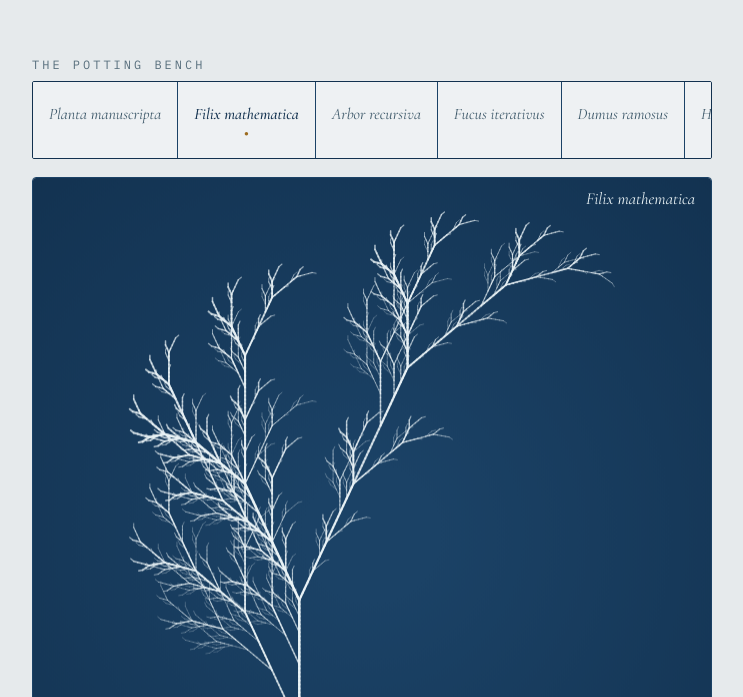
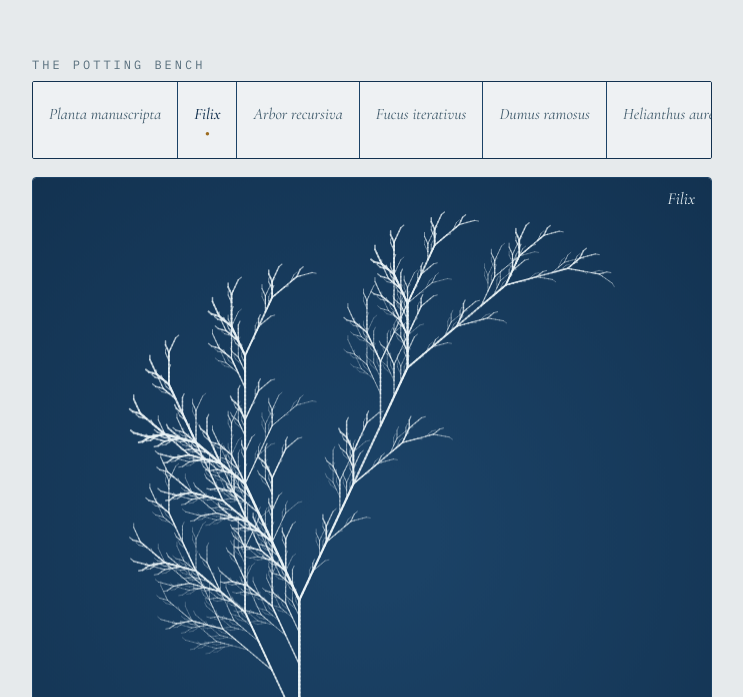
Before and after one commit to or-ni-thology/Planta-Manuscripta, a React (Vite) app: page / in a window 1280 px wide. Shown: the part 103-800 px from the top of the page, without its empty margins (268-1011 px from the left). Built offline with nearby package versions, Linux system fonts and the light colour scheme.

Commit message:
Update HortusGrammaticus.jsx

```diff
--- a/src/HortusGrammaticus.jsx
+++ b/src/HortusGrammaticus.jsx
@@ -60,7 +60,7 @@ const PRESETS = [
   {
     id: "fern",
     type: "l",
-    latin: "Filix mathematica",
+    latin: "Filix",
     common: "",
     axiom: "X",
     rules: "X → F+[[X]-X]-F[-FX]+X\nF → FF",
```
